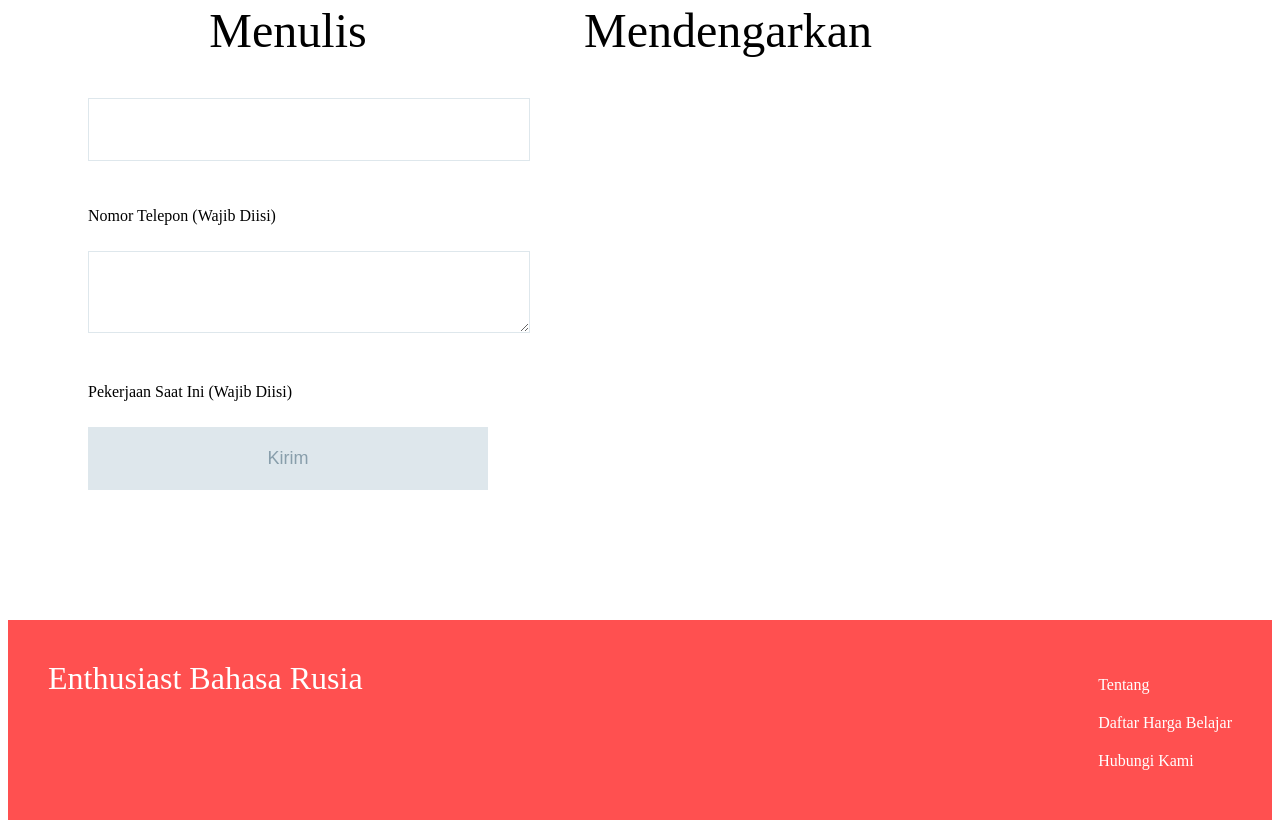
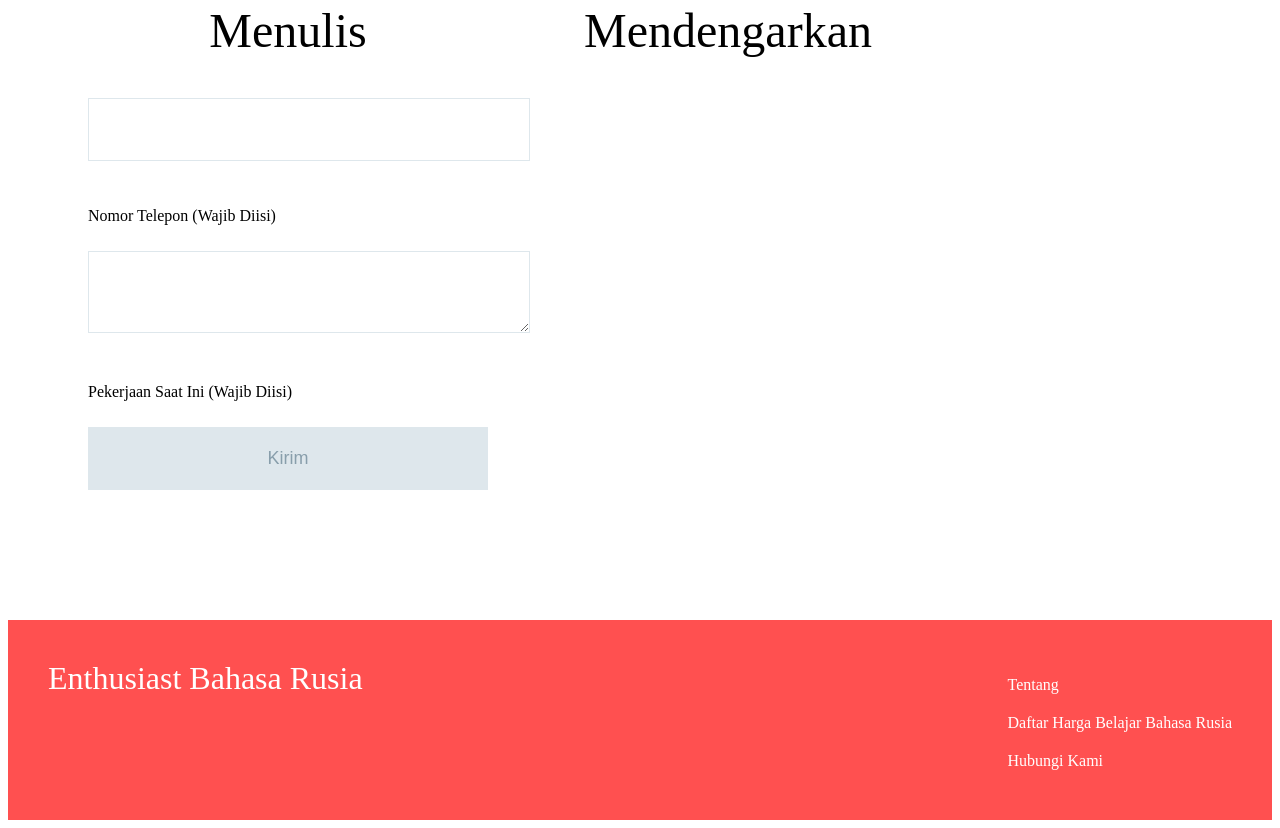
Before and after one commit to keziaestha/kelompokE17.github.io, a plain HTML site: page index.html in a window 1280 px wide. Shown: the part 1918-2746 px from the top of the page. Drawn offline with Linux system fonts and the light colour scheme.

Commit message:
Update index.html

```diff
--- a/index.html
+++ b/index.html
@@ -63,7 +63,7 @@
       <div class="footer-list">
         <ul>
           <li>Tentang</li>
-          <li>Daftar Harga Belajar</li>
+          <li>Daftar Harga Belajar Bahasa Rusia</li>
           <li>Hubungi Kami</li>
         </ul>
       </div>
```
